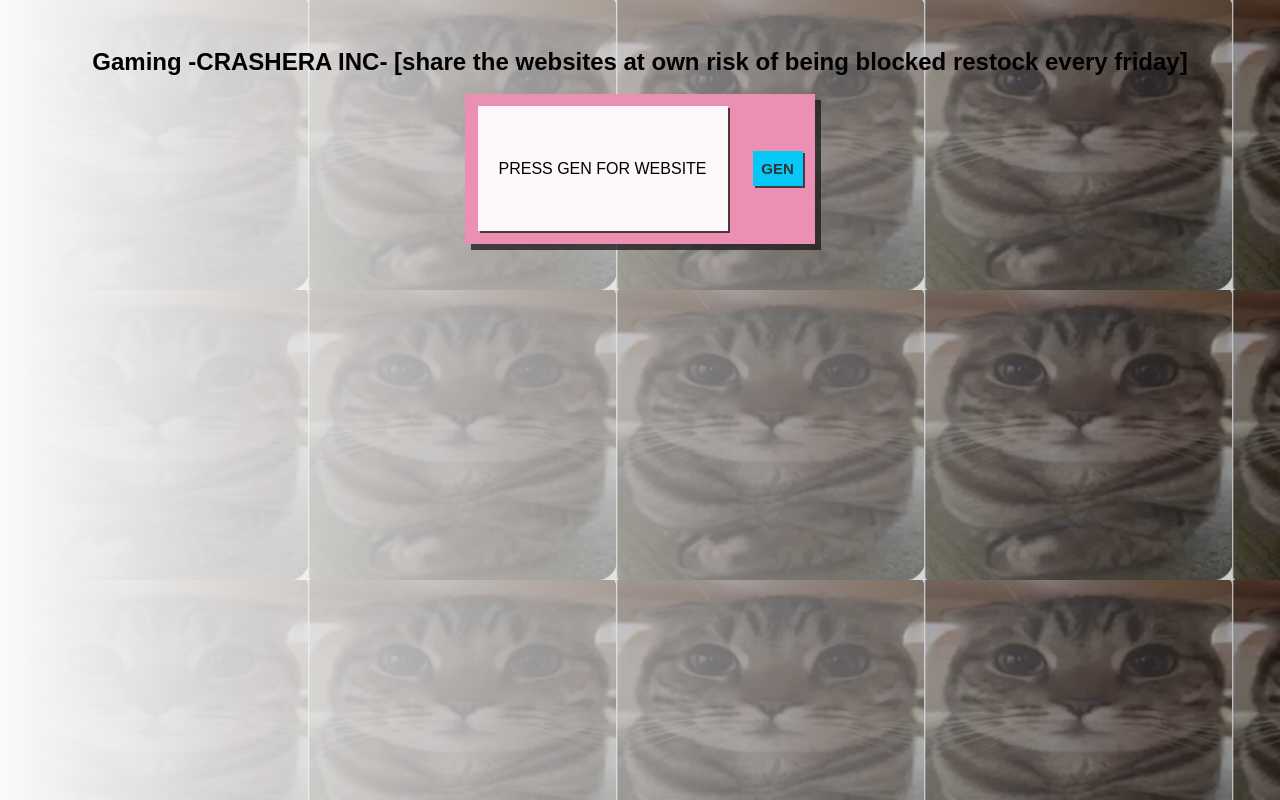
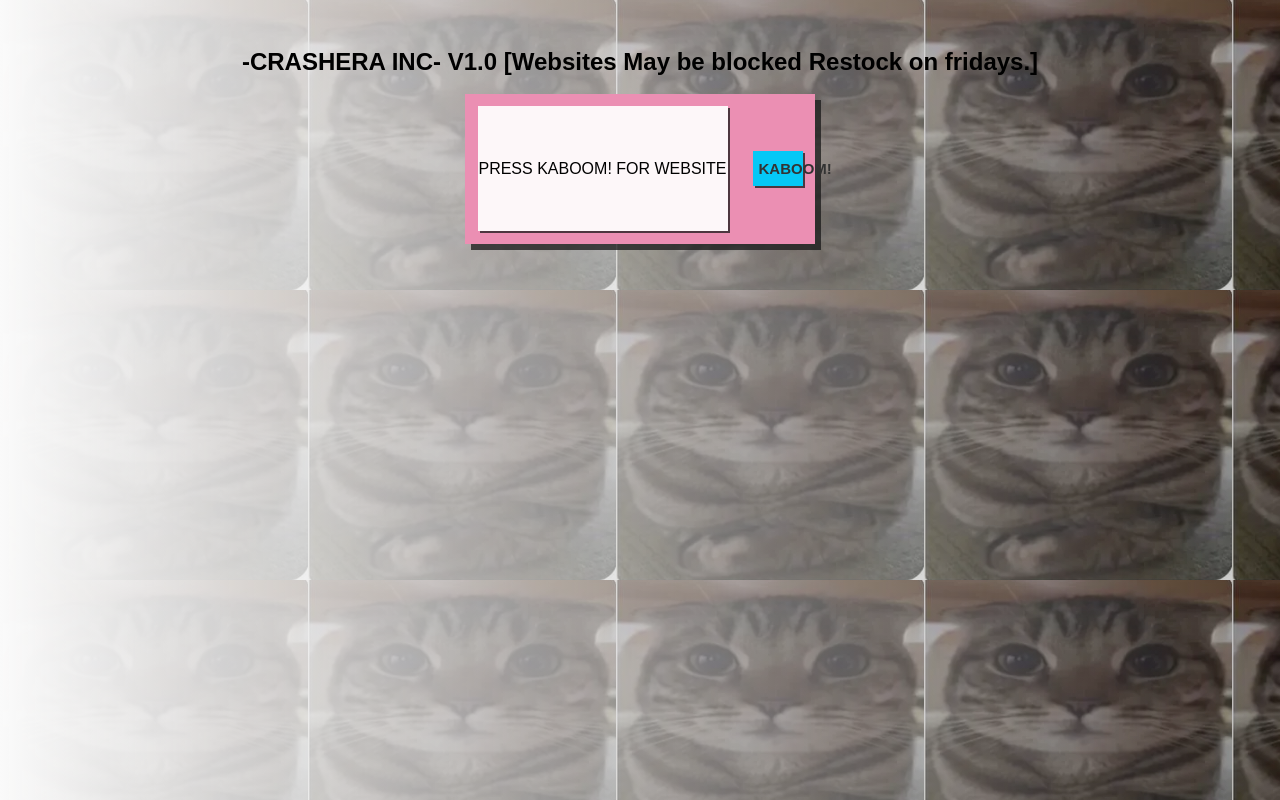
Before and after one commit to voxel1/Givemealink-, a plain HTML site: page index.html in a window 1280 px wide. Drawn offline with nearby package versions, Linux system fonts and the light colour scheme.

Commit message:
Update index.html

```diff
--- a/index.html
+++ b/index.html
@@ -13,13 +13,13 @@
 <body>
     <main class="animate__animated animate__pulse animate__fadeIn">
         <section>
-            <h1>Gaming -CRASHERA INC- [share the websites at own risk of being blocked restock every friday]</h1>
+            <h1>-CRASHERA INC- V1.0 [Websites May be blocked Restock on fridays.]</h1>
         </section>
         <section id="game">
             <div id="window">
-                <p>Press Gen for website</p>
+                <p>Press Kaboom! for website</p>
             </div>
-            <button id="startBtn">Gen</button>
+            <button id="startBtn">Kaboom!</button>
         </section>
         <div id="magicAnswerBox" class="animate__animated animate__fadeIn animate__jackInTheBox"></div>
 
```
